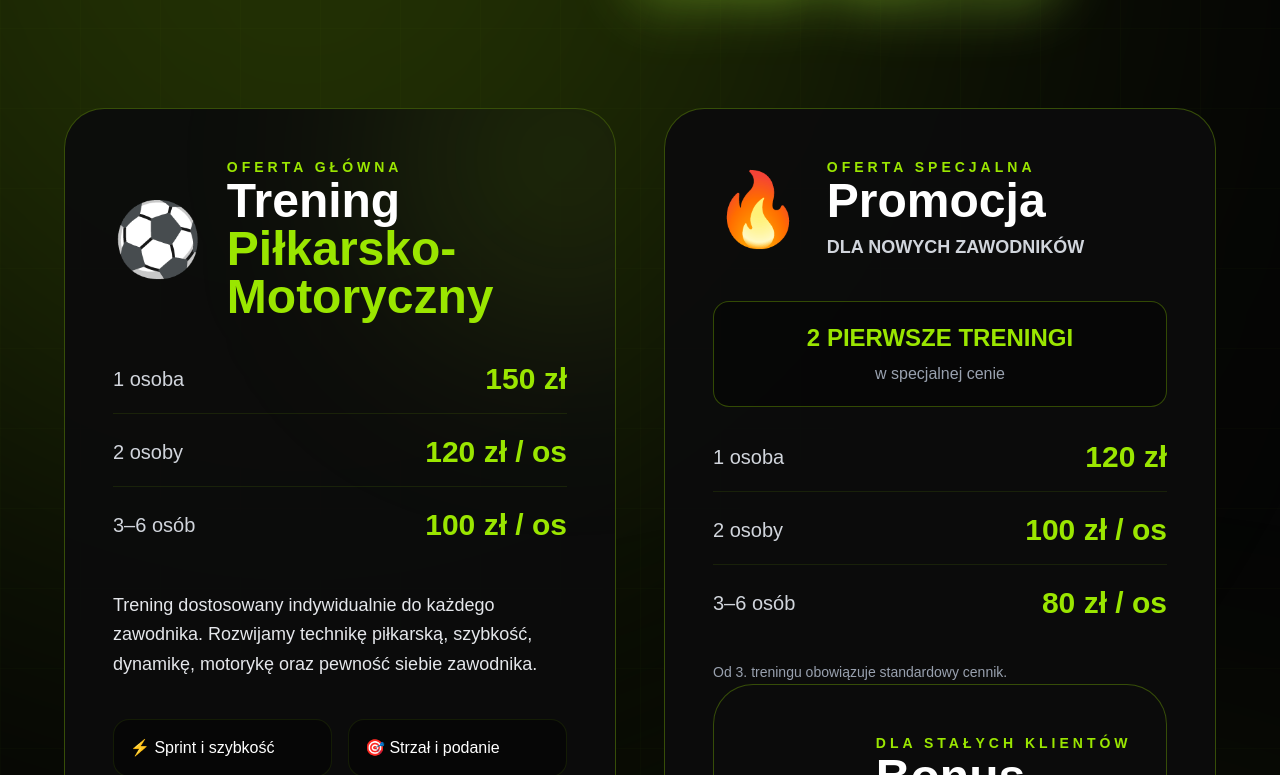
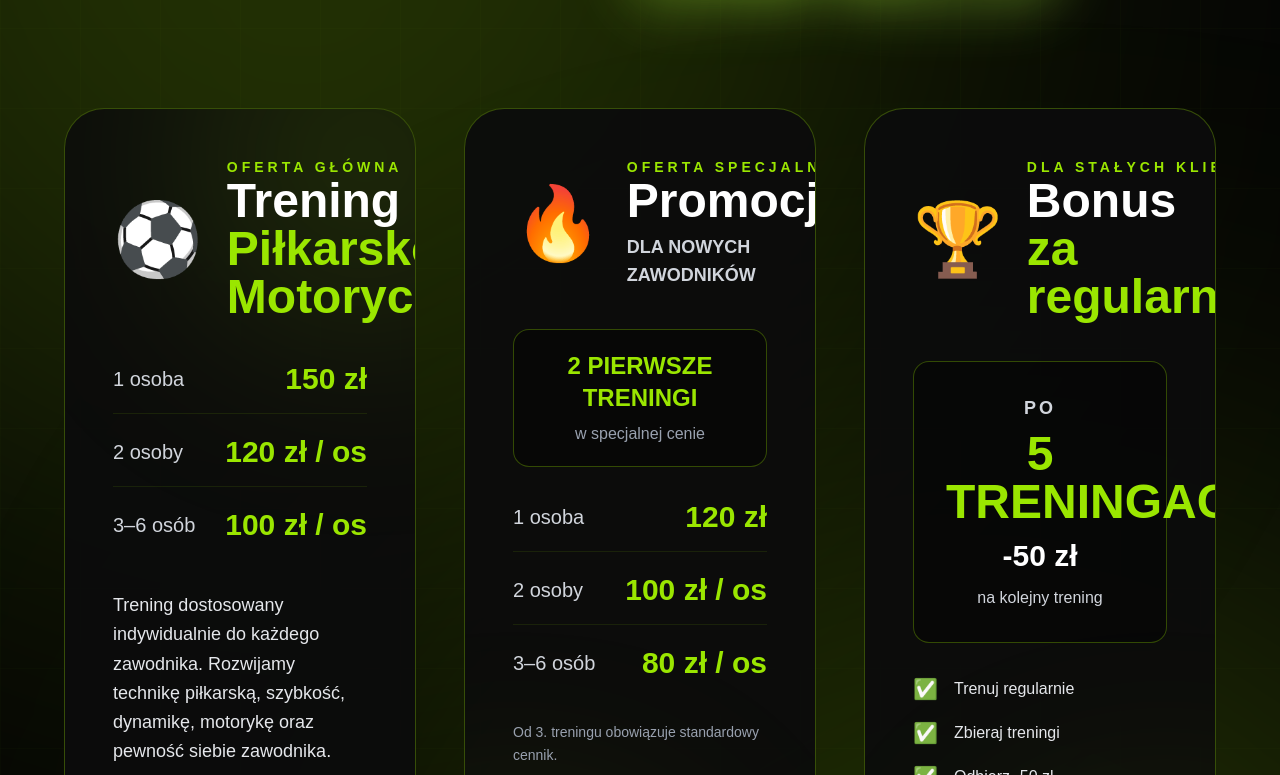
Before and after one commit to betteronfield/betteronfield-website, a Next.js app: page / in a window 1280 px wide. Shown: the part 1205-1980 px from the top of the page. Built offline with nearby package versions, Linux system fonts and the light colour scheme.

Commit message:
Update page.tsx

```diff
--- a/app/page.tsx
+++ b/app/page.tsx
@@ -229,7 +229,7 @@ export default function Home() {
           </div>
 
           {/* CARDS */}
-          <div className="grid lg:grid-cols-2 gap-12 items-stretch">
+          <div className="grid lg:grid-cols-3 gap-12 items-stretch">
 
             {/* CARD 1 */}
             <div className="relative bg-[#0c0c0c]/95 border border-lime-400/30 rounded-[40px] p-12 overflow-hidden hover:border-lime-400 transition duration-500 hover:shadow-[0_0_80px_rgba(163,230,53,0.25)]">
@@ -429,6 +429,8 @@ export default function Home() {
 
 
               </div>
+               </div>
+
  {/* CARD 3 */}
             <div className="relative bg-[#0c0c0c]/95 border border-lime-400/30 rounded-[40px] p-12 overflow-hidden hover:border-lime-400 transition duration-500 hover:shadow-[0_0_80px_rgba(163,230,53,0.25)]">
 
@@ -513,8 +515,6 @@ export default function Home() {
 
             </div>
           </div>
-
-        </div>
 
       </section>
 {/* ABOUT SECTION */}
```
